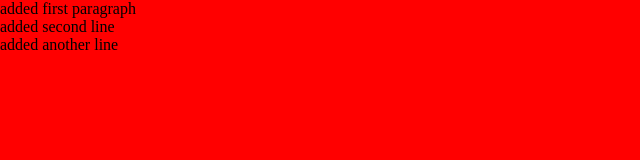
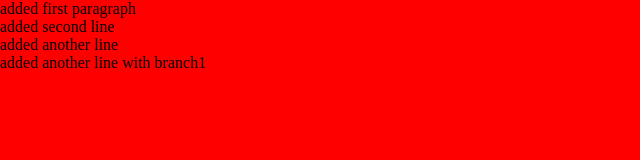
Before and after one commit to dhavalpanchal01/learning-git, a plain HTML site: page index.html in a window 1280 px wide. Shown: the whole page, without its empty margins (0-640 px from the left). Drawn offline with Linux system fonts and the light colour scheme.

Commit message:
Update index.html

```diff
--- a/index.html
+++ b/index.html
@@ -11,5 +11,6 @@
     <p>added first paragraph</p>
     <p>added second line</p>
     <p>added another line</p>
+    <p>added another line with branch1</p>
 </body>
 </html>
```
